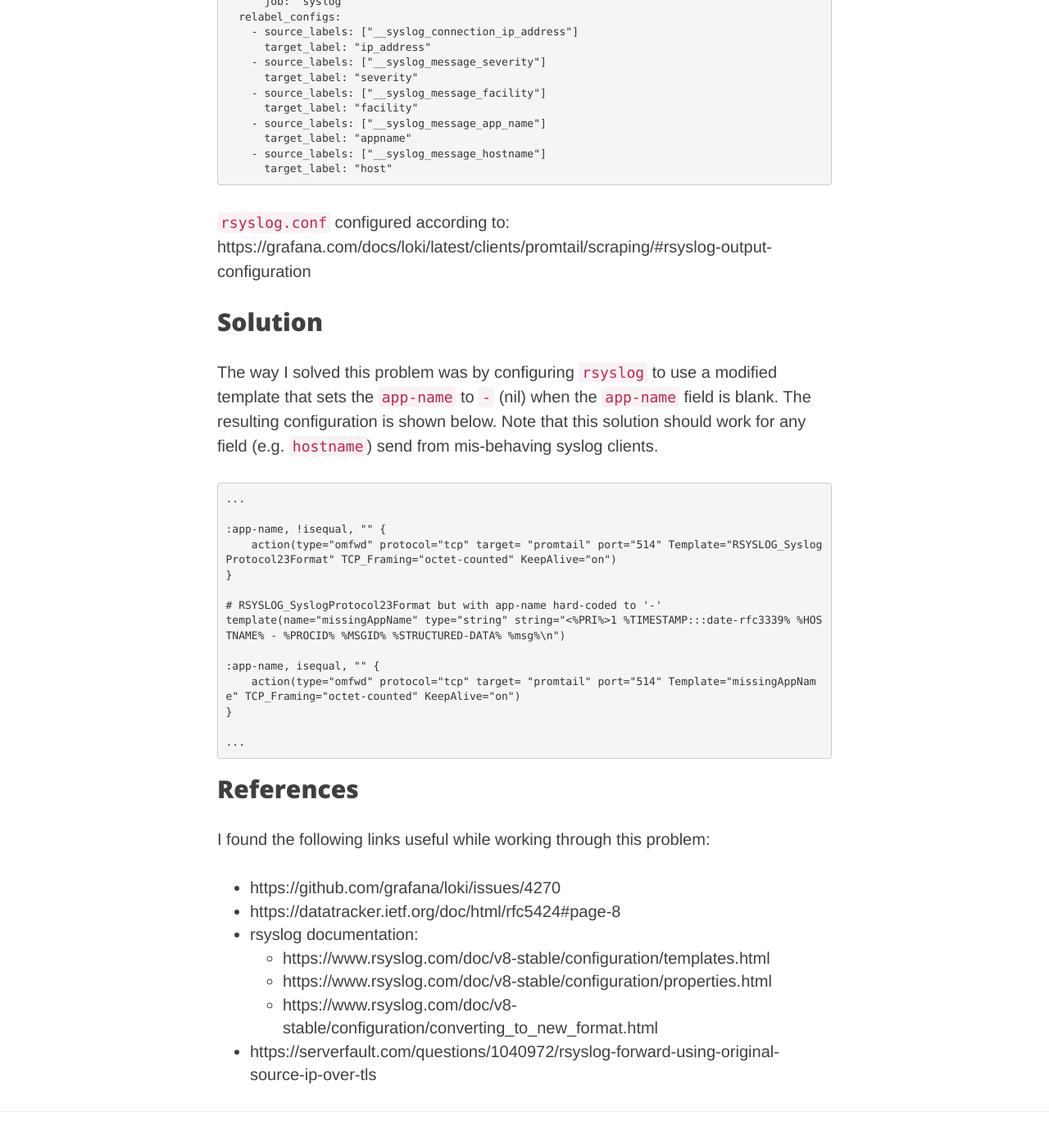
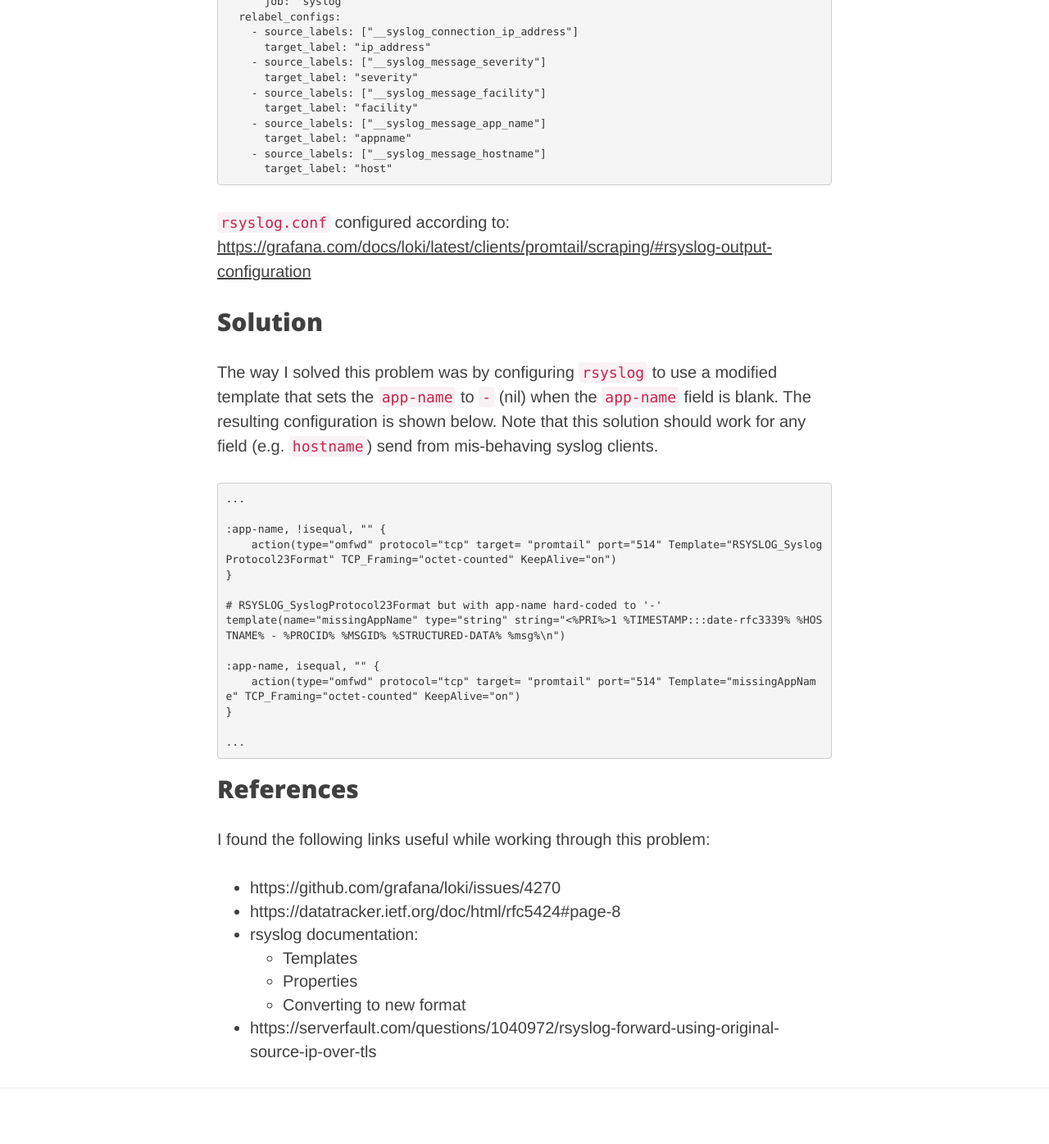
Before and after one commit to cfullelove/cfullelove.github.io, a Jekyll site: the page built from blog/_posts/2022-01-05-promtail-syslog-blank-appname.md, in a window 1280 px wide and 1400 px high, scrolled down 2773 px. Shown: the top 1396 px of the window at 82% size. Built offline with Jekyll 4.4.1, drawn with Linux system fonts in a browser that asks for light colours; nearby versions of some CDN libraries; some of the changed lines change nothing that is shown.

Commit message:
Fixing links

````diff
--- a/blog/_posts/2022-01-05-promtail-syslog-blank-appname.md
+++ b/blog/_posts/2022-01-05-promtail-syslog-blank-appname.md
@@ -119,7 +119,7 @@ scrape_configs:
       target_label: "host"
 ```
 
-`rsyslog.conf` configured according to: https://grafana.com/docs/loki/latest/clients/promtail/scraping/#rsyslog-output-configuration
+`rsyslog.conf` configured according to: [https://grafana.com/docs/loki/latest/clients/promtail/scraping/#rsyslog-output-configuration](https://grafana.com/docs/loki/latest/clients/promtail/scraping/#rsyslog-output-configuration)
 
 ## Solution
 
@@ -146,10 +146,10 @@ template(name="missingAppName" type="string" string="<%PRI%>1 %TIMESTAMP:::date-
 
 I found the following links useful while working through this problem:
 
-- https://github.com/grafana/loki/issues/4270
-- https://datatracker.ietf.org/doc/html/rfc5424#page-8
+- [https://github.com/grafana/loki/issues/4270](https://github.com/grafana/loki/issues/4270)
+- [https://datatracker.ietf.org/doc/html/rfc5424#page-8](https://datatracker.ietf.org/doc/html/rfc5424#page-8)
 - rsyslog documentation:
-    - https://www.rsyslog.com/doc/v8-stable/configuration/templates.html
-    - https://www.rsyslog.com/doc/v8-stable/configuration/properties.html
-    - https://www.rsyslog.com/doc/v8-stable/configuration/converting_to_new_format.html
-- https://serverfault.com/questions/1040972/rsyslog-forward-using-original-source-ip-over-tls
+    - [Templates](https://www.rsyslog.com/doc/v8-stable/configuration/templates.html)
+    - [Properties](https://www.rsyslog.com/doc/v8-stable/configuration/properties.html)
+    - [Converting to new format](https://www.rsyslog.com/doc/v8-stable/configuration/converting_to_new_format.html)
+- [https://serverfault.com/questions/1040972/rsyslog-forward-using-original-source-ip-over-tls](https://serverfault.com/questions/1040972/rsyslog-forward-using-original-source-ip-over-tls)
````
